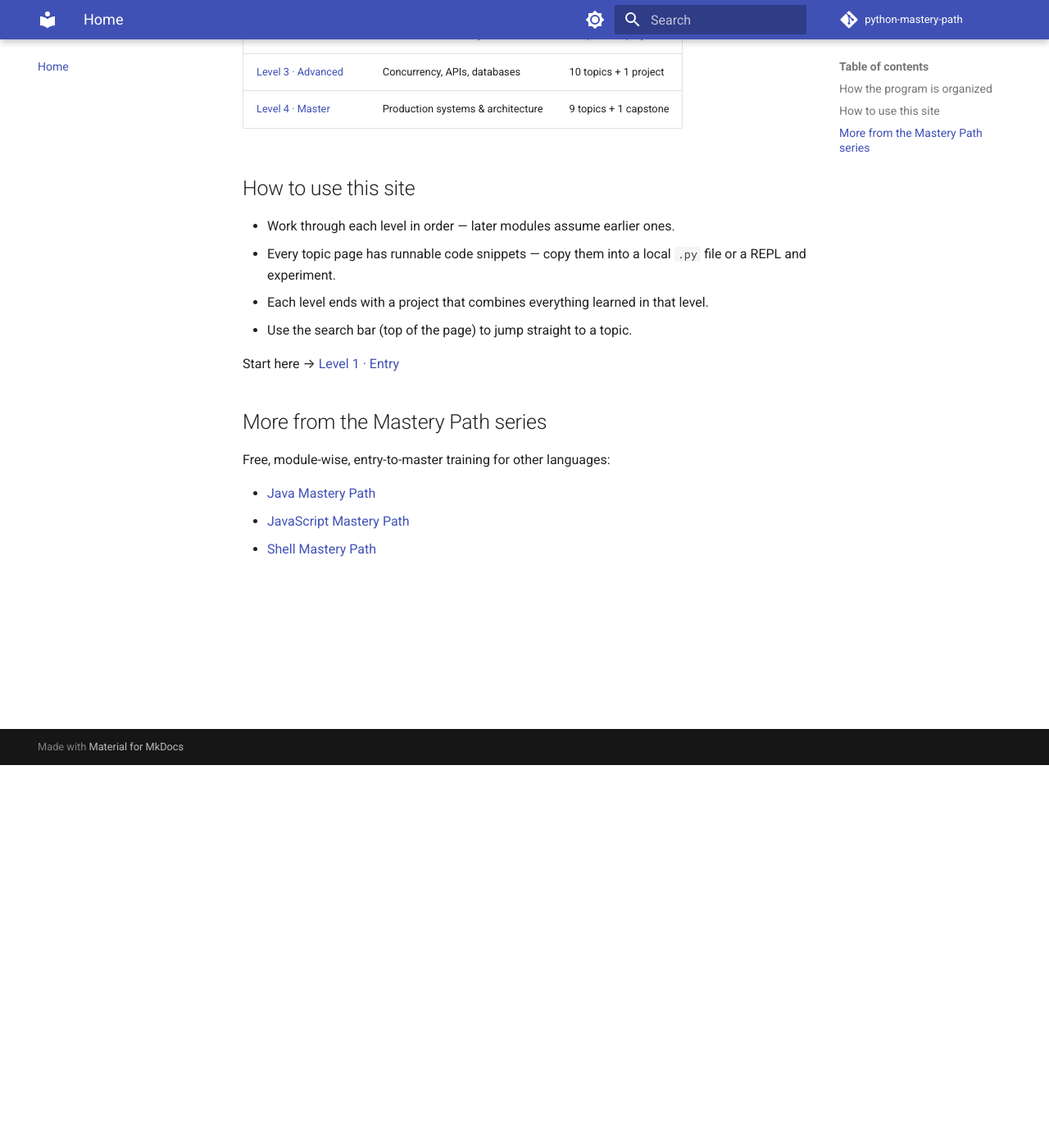
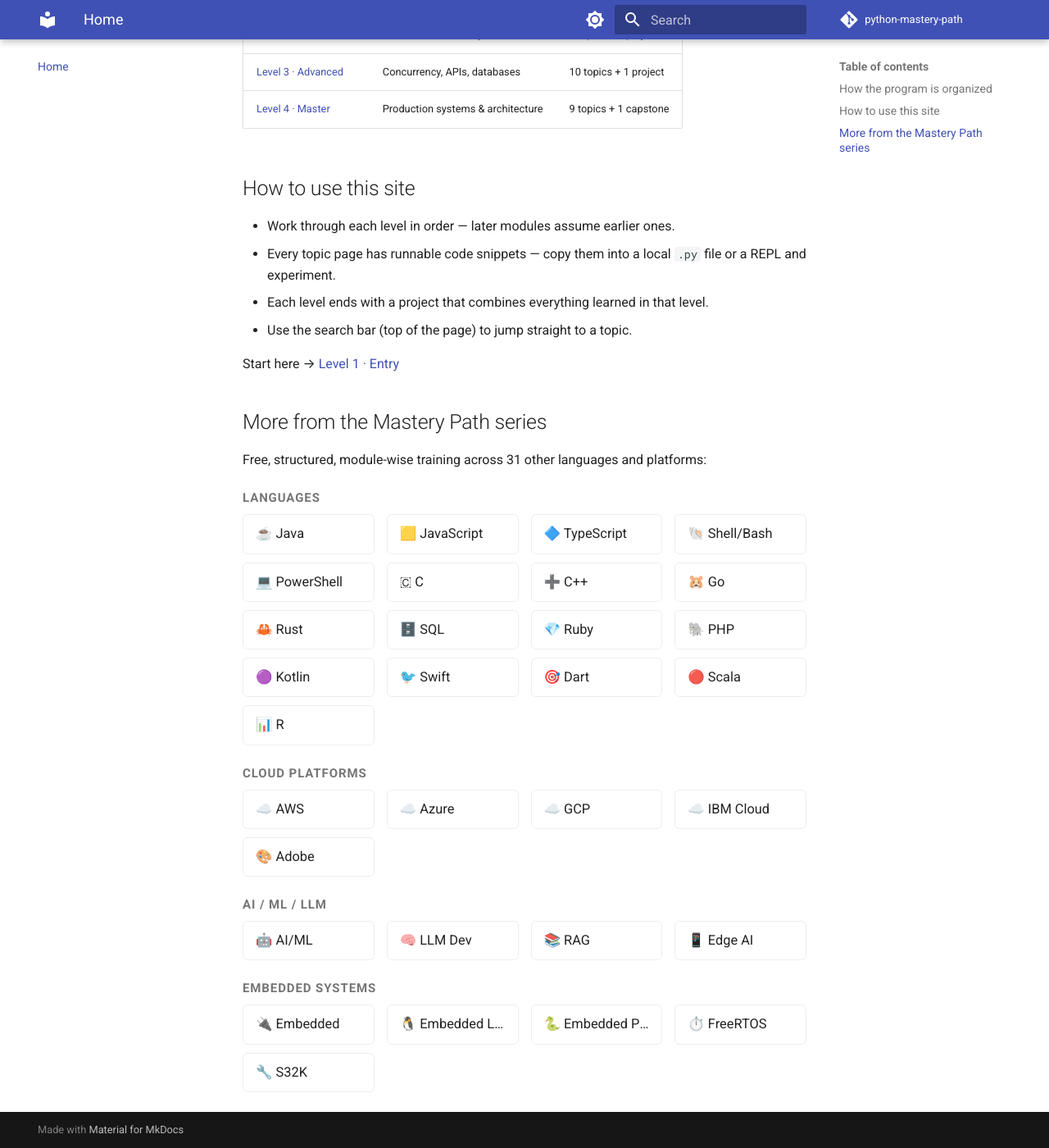
Before and after one commit to SIGILIPELLI/python-mastery-path, an MkDocs documentation site: the page built from docs/index.md, in a window 1280 px wide and 1400 px high, scrolled down 467 px. Shown: the whole window at 82% size. Built offline with MkDocs 1.6.1 and Material for MkDocs 9.7.7, drawn with Linux system fonts in a browser that asks for light colours; comment, search, counter and statistics services are not loaded.

Commit message:
Update cross-links: multi-column grid across all Mastery Path sites
Co-Authored-By: Claude Sonnet 5 <noreply@anthropic.com>

```diff
--- a/docs/index.md
+++ b/docs/index.md
@@ -25,8 +25,50 @@ Start here → [Level 1 · Entry](level-1/index.md)
 
 ## More from the Mastery Path series
 
-Free, module-wise, entry-to-master training for other languages:
+Free, structured, module-wise training across 31 other languages and platforms:
 
-- [Java Mastery Path](https://sigilipelli.github.io/java-mastery-path/)
-- [JavaScript Mastery Path](https://sigilipelli.github.io/javascript-mastery-path/)
-- [Shell Mastery Path](https://sigilipelli.github.io/shell-mastery-path/)
+<div class="mastery-grid-wrap">
+<p class="mastery-grid-category">Languages</p>
+<div class="mastery-grid">
+  <a href="https://sigilipelli.github.io/java-mastery-path/">☕ Java</a>
+  <a href="https://sigilipelli.github.io/javascript-mastery-path/">🟨 JavaScript</a>
+  <a href="https://sigilipelli.github.io/typescript-mastery-path/">🔷 TypeScript</a>
+  <a href="https://sigilipelli.github.io/shell-mastery-path/">🐚 Shell/Bash</a>
+  <a href="https://sigilipelli.github.io/powershell-mastery-path/">💻 PowerShell</a>
+  <a href="https://sigilipelli.github.io/c-mastery-path/">🇨 C</a>
+  <a href="https://sigilipelli.github.io/cpp-mastery-path/">➕ C++</a>
+  <a href="https://sigilipelli.github.io/go-mastery-path/">🐹 Go</a>
+  <a href="https://sigilipelli.github.io/rust-mastery-path/">🦀 Rust</a>
+  <a href="https://sigilipelli.github.io/sql-mastery-path/">🗄️ SQL</a>
+  <a href="https://sigilipelli.github.io/ruby-mastery-path/">💎 Ruby</a>
+  <a href="https://sigilipelli.github.io/php-mastery-path/">🐘 PHP</a>
+  <a href="https://sigilipelli.github.io/kotlin-mastery-path/">🟣 Kotlin</a>
+  <a href="https://sigilipelli.github.io/swift-mastery-path/">🐦 Swift</a>
+  <a href="https://sigilipelli.github.io/dart-mastery-path/">🎯 Dart</a>
+  <a href="https://sigilipelli.github.io/scala-mastery-path/">🔴 Scala</a>
+  <a href="https://sigilipelli.github.io/r-mastery-path/">📊 R</a>
+</div>
+<p class="mastery-grid-category">Cloud Platforms</p>
+<div class="mastery-grid">
+  <a href="https://sigilipelli.github.io/aws-mastery-path/">☁️ AWS</a>
+  <a href="https://sigilipelli.github.io/azure-mastery-path/">☁️ Azure</a>
+  <a href="https://sigilipelli.github.io/gcp-mastery-path/">☁️ GCP</a>
+  <a href="https://sigilipelli.github.io/ibm-cloud-mastery-path/">☁️ IBM Cloud</a>
+  <a href="https://sigilipelli.github.io/adobe-mastery-path/">🎨 Adobe</a>
+</div>
+<p class="mastery-grid-category">AI / ML / LLM</p>
+<div class="mastery-grid">
+  <a href="https://sigilipelli.github.io/ai-ml-mastery-path/">🤖 AI/ML</a>
+  <a href="https://sigilipelli.github.io/llm-dev-mastery-path/">🧠 LLM Dev</a>
+  <a href="https://sigilipelli.github.io/rag-mastery-path/">📚 RAG</a>
+  <a href="https://sigilipelli.github.io/edge-ai-mastery-path/">📱 Edge AI</a>
+</div>
+<p class="mastery-grid-category">Embedded Systems</p>
+<div class="mastery-grid">
+  <a href="https://sigilipelli.github.io/embedded-mastery-path/">🔌 Embedded</a>
+  <a href="https://sigilipelli.github.io/embedded-linux-mastery-path/">🐧 Embedded Linux</a>
+  <a href="https://sigilipelli.github.io/embedded-python-mastery-path/">🐍 Embedded Python</a>
+  <a href="https://sigilipelli.github.io/freertos-mastery-path/">⏱️ FreeRTOS</a>
+  <a href="https://sigilipelli.github.io/s32k-mastery-path/">🔧 S32K</a>
+</div>
+</div>
--- a/docs/stylesheets/extra.css
+++ b/docs/stylesheets/extra.css
@@ -11,3 +11,40 @@
   background: var(--md-primary-fg-color);
   color: var(--md-primary-bg-color);
 }
+
+/* mastery-grid cross-link styles */
+.mastery-grid-category {
+  font-weight: 600;
+  margin-top: 1.1rem;
+  margin-bottom: 0.4rem;
+  font-size: 0.75rem;
+  text-transform: uppercase;
+  letter-spacing: 0.06em;
+  color: var(--md-default-fg-color--light);
+}
+
+.mastery-grid {
+  display: grid;
+  grid-template-columns: repeat(auto-fill, minmax(160px, 1fr));
+  gap: 0.5rem 0.75rem;
+  margin: 0 0 1rem;
+}
+
+.mastery-grid a {
+  display: block;
+  padding: 0.5rem 0.75rem;
+  border: 1px solid var(--md-default-fg-color--lightest);
+  border-radius: 0.3rem;
+  text-decoration: none !important;
+  color: var(--md-default-fg-color) !important;
+  font-size: 0.82rem;
+  white-space: nowrap;
+  overflow: hidden;
+  text-overflow: ellipsis;
+  transition: background-color 0.15s ease, border-color 0.15s ease;
+}
+
+.mastery-grid a:hover {
+  background-color: var(--md-accent-fg-color--transparent);
+  border-color: var(--md-accent-fg-color);
+}
```
